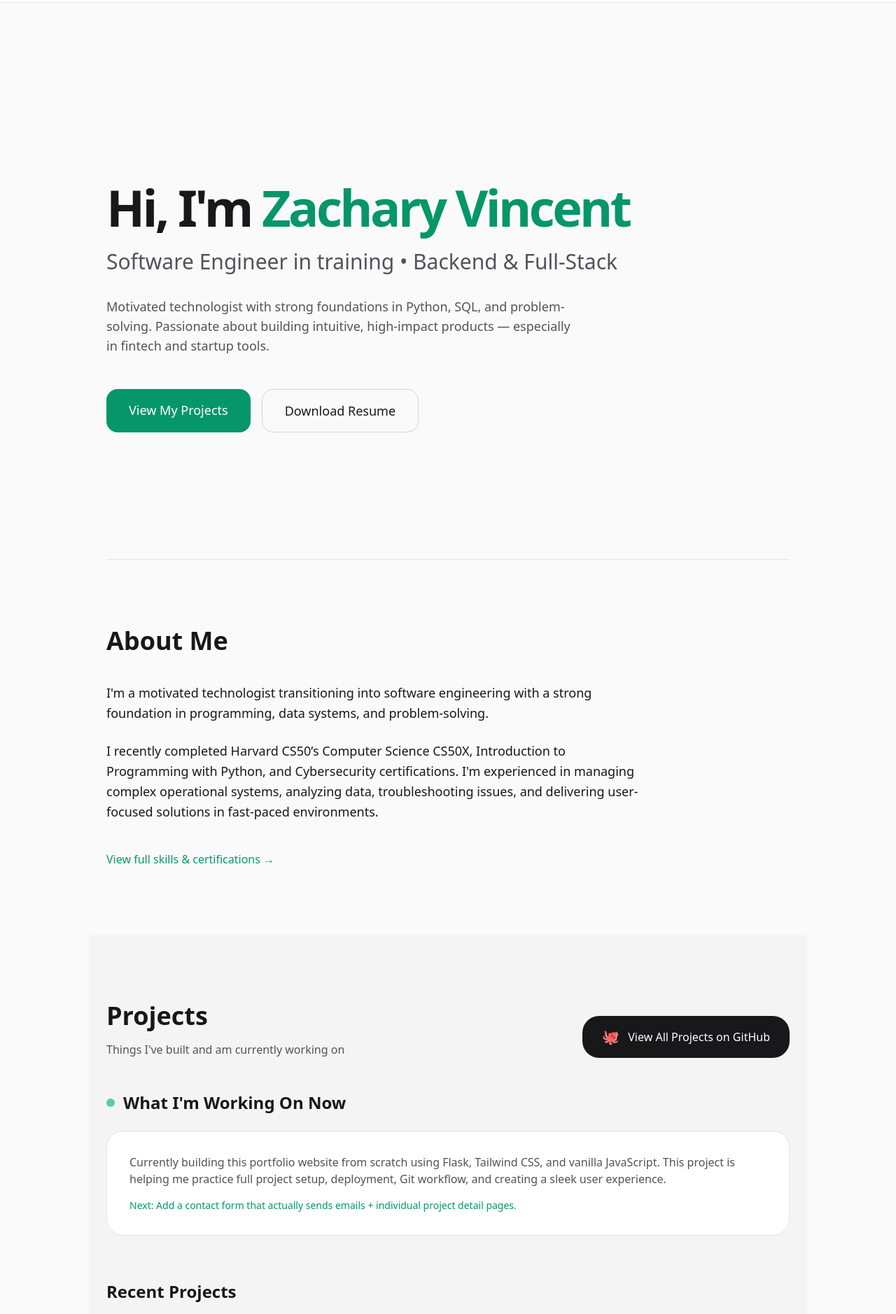
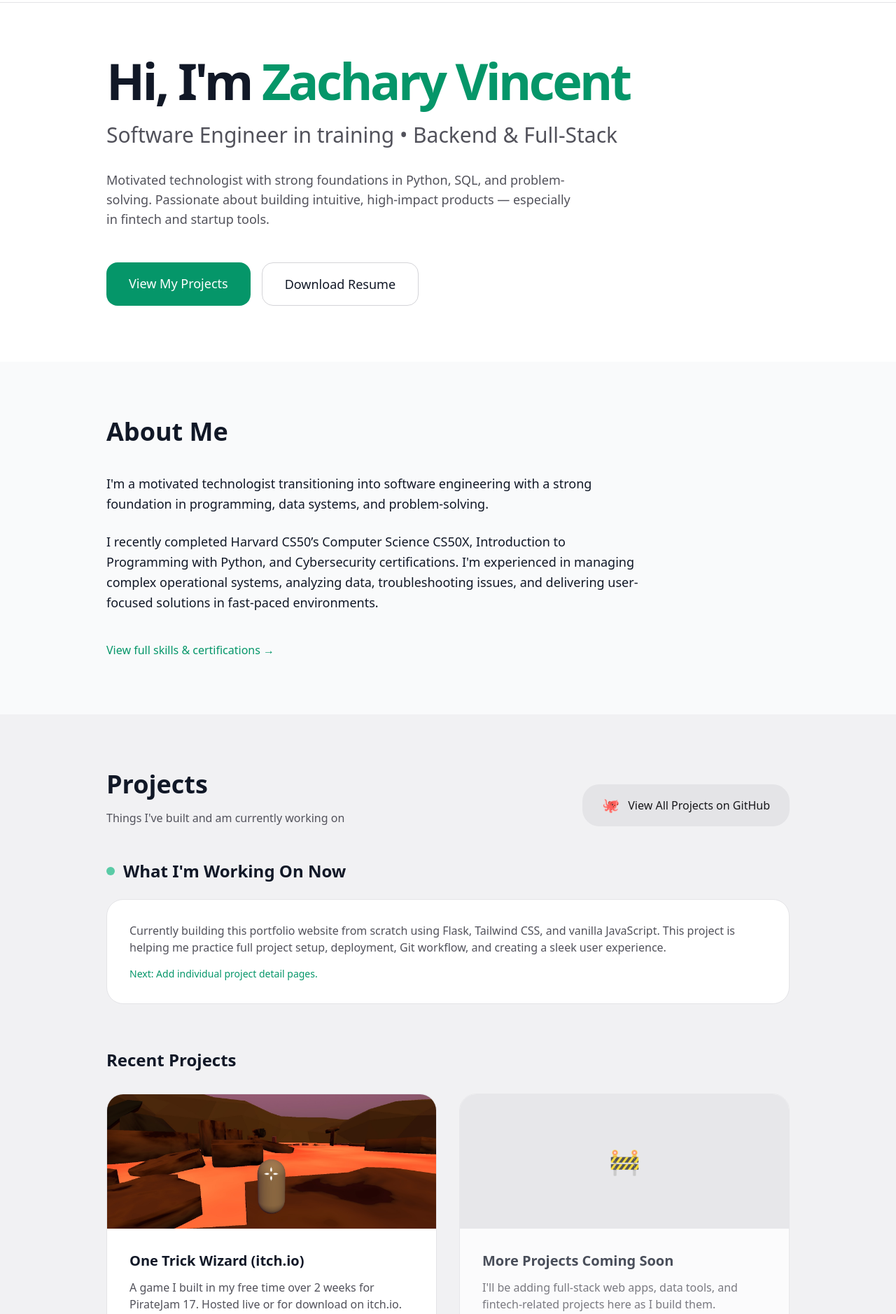
Before and after one commit to ZVincent-9/zachary-vincent-portfolio, a Flask app: page / in a window 1280 px wide. Shown: the part 81-1959 px from the top of the page at 70% size. Run offline with Flask 3, Linux system fonts and the light colour scheme; style sheets or scripts are compiled from the project's sources; some libraries are stand-ins or nearby versions.

Commit message:
improved dark/light mode css

```diff
--- a/app/templates/base.html
+++ b/app/templates/base.html
@@ -24,7 +24,7 @@
     </script>
 </head>
 
-<body class="bg-zinc-50 dark:bg-zinc-950 text-zinc-900 dark:text-zinc-100 min-h-screen transition-colors duration-300">
+<body class="bg-zinc-50 dark:bg-zinc-950 text-gray-900 dark:text-gray-100 min-h-screen transition-colors duration-300">
 
     <!-- Fixed Navbar -->
     <nav
@@ -83,12 +83,12 @@
     </nav>
 
     <!-- Main Content Area -->
-    <main class="pt-20">
+    <main class="pt-20 bg-transparent dark:bg-transparent">
         {% block content %}{% endblock %}
     </main>
 
     <!-- Footer -->
-    <footer class="bg-zinc-100 dark:bg-zinc-900 py-12 border-t border-zinc-200 dark:border-zinc-800">
+    <footer class="dark:bg-zinc-950 py-12 border-t border-zinc-200 dark:border-zinc-800">
         <div class="max-w-6xl mx-auto px-6">
             <div class="flex flex-col md:flex-row justify-between items-center gap-8">
 
--- a/app/templates/index.html
+++ b/app/templates/index.html
@@ -1,16 +1,16 @@
 {% extends "base.html" %}
 
 {% block content %}
-<div class="max-w-5xl mx-auto px-6">
 
-    <!-- HERO / HOME Section -->
-    <section id="home" class="min-h-screen flex items-center pt-20">
+<!-- HERO / HOME -->
+<section id="home" class="dark:bg-zinc-950">
+    <div class="max-w-5xl mx-auto px-6 py-20">
         <div class="max-w-3xl">
             <h1 class="text-6xl md:text-7xl font-bold tracking-tighter mb-6">
                 Hi, I'm <span class="text-emerald-600 dark:text-emerald-400">Zachary Vincent</span>
             </h1>
             <p class="text-2xl md:text-3xl text-zinc-600 dark:text-zinc-400 mb-8">
-                Software Engineer in training • Backend &amp; Full-Stack
+                Software Engineer in training • Backend & Full-Stack
             </p>
             <p class="text-lg text-zinc-600 dark:text-zinc-400 max-w-2xl mb-12">
                 Motivated technologist with strong foundations in Python, SQL, and problem-solving.
@@ -28,11 +28,13 @@
                 </a>
             </div>
         </div>
+    </div>
 </section>
 
-    <!-- ABOUT Section -->
-    <section id="about" class="py-24 border-t border-zinc-200 dark:border-zinc-800">
-        <div class="max-w-3xl">
+<!-- ABOUT -->
+<section id="about" class="dark:bg-zinc-950">
+    <div class="max-w-5xl mx-auto px-6 py-20">
+        <div class="max-w-3xl dark:bg-zinc-950">
             <h2 class="text-4xl font-bold mb-10">About Me</h2>
             <div class="prose dark:prose-invert text-lg leading-relaxed">
                 <p class="mb-6">
@@ -40,10 +42,10 @@
                     in programming, data systems, and problem-solving.
                 </p>
                 <p>
-                    I recently completed Harvard CS50’s Computer Science CS50X, Introduction to Programming with Python,
-                    and Cybersecurity certifications. I'm experienced in managing complex operational systems, analyzing
-                    data,
-                    troubleshooting issues, and delivering user-focused solutions in fast-paced environments.
+                    I recently completed Harvard CS50’s Computer Science CS50X, Introduction to Programming with
+                    Python, and Cybersecurity certifications. I'm experienced in managing complex operational systems,
+                    analyzing data, troubleshooting issues, and delivering user-focused solutions in fast-paced
+                    environments.
                 </p>
             </div>
 
@@ -53,20 +55,20 @@
                 </a>
             </div>
         </div>
+    </div>
 </section>
 
-    <!-- PROJECTS Section -->
-    <section id="projects" class="py-24 bg-zinc-100 dark:bg-zinc-900 -mx-6 px-6">
-        <div class="max-w-5xl mx-auto">
+<!-- PROJECTS -->
+<section id="projects" class="dark:bg-zinc-950">
+    <div class="max-w-5xl mx-auto px-6 py-20">
         <div class="flex flex-col md:flex-row md:items-end justify-between mb-12">
             <div>
                 <h2 class="text-4xl font-bold mb-4">Projects</h2>
                 <p class="text-zinc-600 dark:text-zinc-400">Things I've built and am currently working on</p>
             </div>
 
-                <!-- GitHub Button -->
             <a href="https://github.com/ZVincent-9" target="_blank"
-                    class="mt-6 md:mt-0 inline-flex items-center gap-3 bg-zinc-900 dark:bg-white text-white dark:text-zinc-900 hover:bg-black dark:hover:bg-zinc-100 px-7 py-4 rounded-3xl font-medium transition-all">
+                class="mt-6 md:mt-0 inline-flex items-center gap-3 bg-zinc-200 hover:bg-zinc-300 dark:bg-zinc-800 dark:hover:bg-zinc-700 text-zinc-900 dark:text-zinc-100 px-7 py-4 rounded-3xl font-medium transition-all">
                 <span class="text-xl">🐙</span>
                 View All Projects on GitHub
             </a>
@@ -78,15 +80,14 @@
                 <span class="inline-block w-3 h-3 bg-emerald-500 rounded-full animate-pulse"></span>
                 What I'm Working On Now
             </h3>
-                <div class="bg-white dark:bg-zinc-800 p-8 rounded-3xl border border-zinc-200 dark:border-zinc-700">
+            <div class="bg-white dark:bg-zinc-800 p-8 rounded-3xl border border-zinc-200 dark:border-zinc-700 card">
                 <p class="text-zinc-600 dark:text-zinc-400">
                     Currently building this portfolio website from scratch using Flask, Tailwind CSS, and vanilla
-                        JavaScript.
-                        This project is helping me practice full project setup, deployment, Git workflow, and creating a
-                        sleek user experience.
+                    JavaScript. This project is helping me practice full project setup, deployment, Git workflow,
+                    and creating a sleek user experience.
                 </p>
                 <p class="mt-4 text-sm text-emerald-600 dark:text-emerald-400">
-                        Next: Add a contact form that actually sends emails + individual project detail pages.
+                    Next: Add individual project detail pages.
                 </p>
             </div>
         </div>
@@ -95,16 +96,17 @@
         <h3 class="text-2xl font-semibold mb-8">Recent Projects</h3>
         <div class="grid md:grid-cols-2 gap-8">
 
+            <!-- Game Card -->
             <div
-                    class="bg-white dark:bg-zinc-800 rounded-3xl overflow-hidden border border-zinc-200 dark:border-zinc-700">
-                    <div class="h-48 bg-zinc-200 dark:bg-zinc-700 flex items-center justify-center">
-                        <span class="text-6xl"><img src="static/images/OTWSS.jpg" alt="🎮"></img></span>
+                class="bg-white dark:bg-zinc-800 rounded-3xl overflow-hidden border border-zinc-200 dark:border-zinc-700 card">
+                <div class="h-48 bg-zinc-200 dark:bg-zinc-700 flex items-center justify-center overflow-hidden">
+                    <img src="/static/images/OTWSS.jpg" alt="One Trick Wizard" class="h-full w-full object-cover">
                 </div>
                 <div class="p-8">
                     <h4 class="font-semibold text-xl mb-3">One Trick Wizard (itch.io)</h4>
                     <p class="text-zinc-600 dark:text-zinc-400 mb-6">
                         A game I built in my free time over 2 weeks for PirateJam 17. Hosted live or for
-                            download(for full experience) on itch.io.
+                        download on itch.io.
                     </p>
                     <a href="https://gdzac.itch.io/one-trick-wizard" target="_blank"
                         class="inline-block text-emerald-600 dark:text-emerald-400 hover:underline font-medium">
@@ -113,9 +115,9 @@
                 </div>
             </div>
 
-                <!-- Placeholder for future projects -->
+            <!-- Placeholder -->
             <div
-                    class="bg-white dark:bg-zinc-800 rounded-3xl overflow-hidden border border-zinc-200 dark:border-zinc-700 opacity-75">
+                class="bg-white dark:bg-zinc-800 rounded-3xl overflow-hidden border border-zinc-200 dark:border-zinc-700 card opacity-75">
                 <div class="h-48 bg-zinc-200 dark:bg-zinc-700 flex items-center justify-center text-4xl">
                     🚧
                 </div>
@@ -131,11 +133,11 @@
     </div>
 </section>
 
-    <!-- SKILLS Section -->
-    <section id="skills" class="py-24">
-        <div class="max-w-4xl mx-auto">
+<!-- SKILLS -->
+<section id="skills" class="dark:bg-zinc-950">
+    <div class="max-w-5xl mx-auto px-6 py-20">
+        <div class="max-w-4xl dark:bg-zinc-950">
             <h2 class="text-4xl font-bold mb-12">Skills &amp; Technologies</h2>
-
             <div class="grid md:grid-cols-2 gap-12">
                 <div>
                     <h3 class="text-2xl font-semibold mb-6">Programming</h3>
@@ -168,17 +170,18 @@
                 </ul>
             </div>
         </div>
+    </div>
 </section>
 
 <!-- CONTACT Section -->
-    <section id="contact" class="py-24 border-t border-zinc-200 dark:border-zinc-800">
-        <div class="max-w-2xl mx-auto px-6">
+<section id="contact">
+    <div class="max-w-5xl mx-auto px-6 py-20">
         <h2 class="text-4xl font-bold mb-8 text-center">Get In Touch</h2>
         <p class="text-center text-zinc-600 dark:text-zinc-400 mb-12">
             I'm currently open to backend or full-stack opportunities.
         </p>
 
-            <!-- Social / Direct Links -->
+        <!-- Social Links -->
         <div class="flex flex-col sm:flex-row gap-4 justify-center mb-16">
             <a href="mailto:Zac9Vincent@hotmail.com"
                 class="flex items-center justify-center gap-3 bg-zinc-100 dark:bg-zinc-800 hover:bg-zinc-200 dark:hover:bg-zinc-700 px-8 py-4 rounded-3xl transition-all text-lg">
@@ -231,9 +234,10 @@
                 resize-y") }}
             </div>
 
-                {{ form.submit(class="w-full bg-emerald-600 hover:bg-emerald-700 text-white py-4 rounded-2xl
-                font-semibold text-lg transition-all cursor-pointer") }}
+            {{ form.submit(class="w-full bg-emerald-600 hover:bg-emerald-700 text-white py-4 rounded-2xl font-semibold
+            text-lg transition-all cursor-pointer") }}
         </form>
     </div>
 </section>
+
 {% endblock %}
--- a/static/css/styles.css
+++ b/static/css/styles.css
@@ -1,11 +1,65 @@
-/* Custom styles beyond Tailwind will go here */
-@tailwind base;
-@tailwind components;
-@tailwind utilities;
+/* ============== BALANCED LIGHT + DARK MODE BACKGROUNDS ============== */
 
-/* Dropdown menu smooth animation */
-#dropdown-menu {
-    transform: scale(0.95);
-    opacity: 0;
-    transition: all 0.2s cubic-bezier(0.4, 0, 0.2, 1);
+/* Light Mode - Soft edges */
+body {
+    background-color: #f4f4f5 !important;
 }
+
+/* All sections default to white in light mode */
+section {
+    background-color: #ffffff !important;
+}
+
+/* Light mode subtle variation */
+#about,
+#skills {
+    background-color: #f9fafb !important;
+}
+
+#projects {
+    background-color: #f1f1f3 !important;
+}
+
+/* Dark Mode - Rich dark sections */
+.dark body {
+    background-color: #0a0a0a !important;
+}
+
+.dark section {
+    background-color: #18181b !important;
+}
+
+.dark #projects {
+    background-color: #27272a !important;
+}
+
+/* Fix About and Skills specifically in both modes */
+#about,
+#skills {
+    background-color: #f9fafb !important;
+}
+
+.dark #about,
+.dark #skills {
+    background-color: #18181b !important;
+}
+
+/* Inner containers */
+#about>div,
+#skills>div,
+#about .max-w-3xl,
+#skills .max-w-4xl {
+    background-color: transparent !important;
+}
+
+/* Cards and boxes */
+.card,
+.bg-white {
+    background-color: #ffffff !important;
+}
+
+.dark .card,
+.dark .bg-white,
+.dark .bg-zinc-800 {
+    background-color: #27272a !important;
+}
```
Lines whose indentation alone changed are shown as unchanged.
